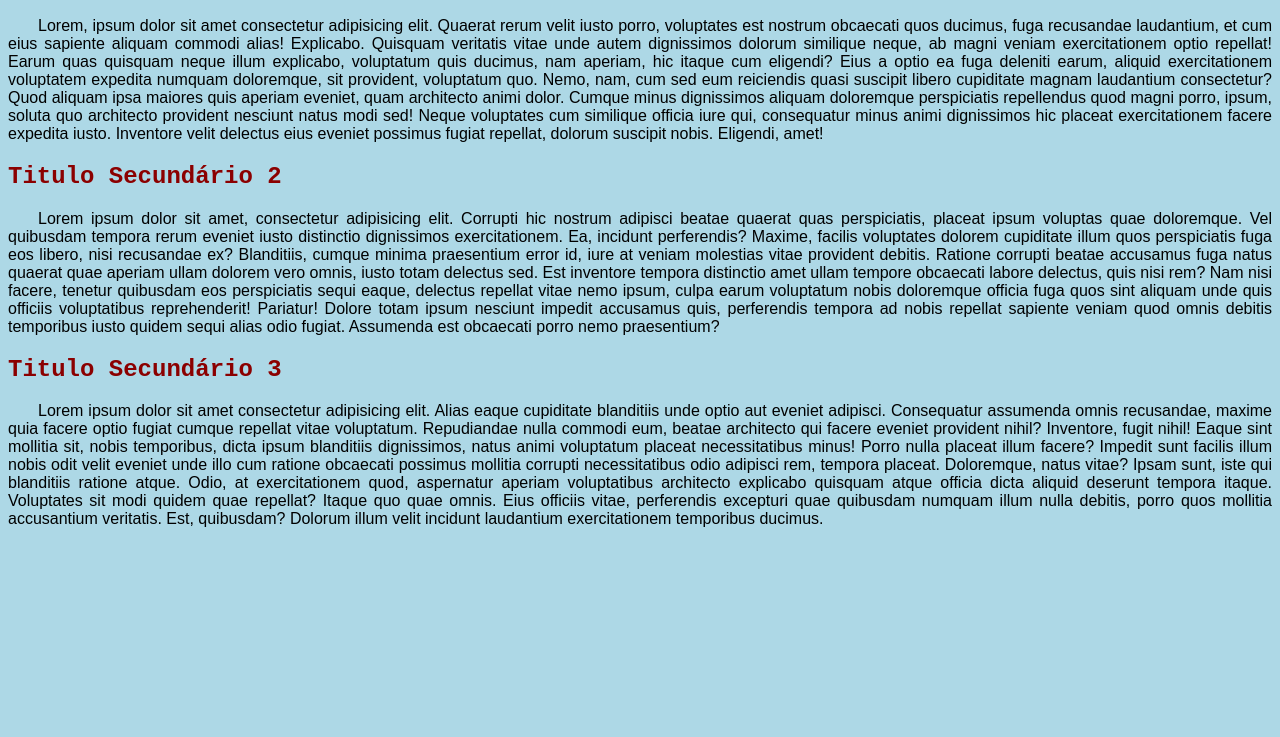
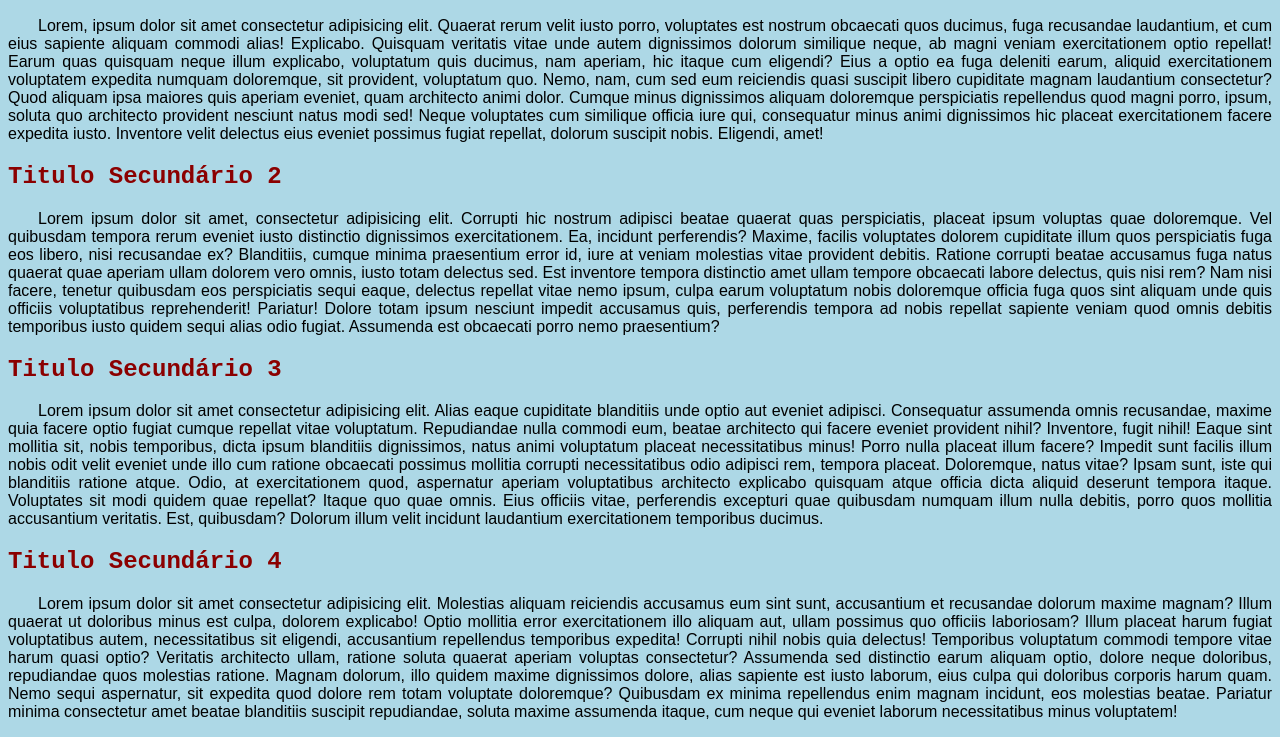
Before and after one commit to Fercs7/site-test, a plain HTML site: page index.html in a window 1280 px wide. Shown: the part 110-847 px from the top of the page. Before the commit the page ends 800 px from the top, so only its background shows below. Drawn offline with Linux system fonts and the light colour scheme.

Commit message:
first commit

```diff
--- a/index.html
+++ b/index.html
@@ -29,5 +29,12 @@
     Porro nulla placeat illum facere? Impedit sunt facilis illum nobis odit velit eveniet unde illo cum ratione obcaecati possimus mollitia corrupti necessitatibus odio adipisci rem, tempora placeat. Doloremque, natus vitae?
     Ipsam sunt, iste qui blanditiis ratione atque. Odio, at exercitationem quod, aspernatur aperiam voluptatibus architecto explicabo quisquam atque officia dicta aliquid deserunt tempora itaque. Voluptates sit modi quidem quae repellat?
     Itaque quo quae omnis. Eius officiis vitae, perferendis excepturi quae quibusdam numquam illum nulla debitis, porro quos mollitia accusantium veritatis. Est, quibusdam? Dolorum illum velit incidunt laudantium exercitationem temporibus ducimus.</p>
+
+    <h2>Titulo Secundário 4</h2>
+    <p>Lorem ipsum dolor sit amet consectetur adipisicing elit. Molestias aliquam reiciendis accusamus eum sint sunt, accusantium et recusandae dolorum maxime magnam? Illum quaerat ut doloribus minus est culpa, dolorem explicabo!
+    Optio mollitia error exercitationem illo aliquam aut, ullam possimus quo officiis laboriosam? Illum placeat harum fugiat voluptatibus autem, necessitatibus sit eligendi, accusantium repellendus temporibus expedita! Corrupti nihil nobis quia delectus!
+    Temporibus voluptatum commodi tempore vitae harum quasi optio? Veritatis architecto ullam, ratione soluta quaerat aperiam voluptas consectetur? Assumenda sed distinctio earum aliquam optio, dolore neque doloribus, repudiandae quos molestias ratione.
+    Magnam dolorum, illo quidem maxime dignissimos dolore, alias sapiente est iusto laborum, eius culpa qui doloribus corporis harum quam. Nemo sequi aspernatur, sit expedita quod dolore rem totam voluptate doloremque?
+    Quibusdam ex minima repellendus enim magnam incidunt, eos molestias beatae. Pariatur minima consectetur amet beatae blanditiis suscipit repudiandae, soluta maxime assumenda itaque, cum neque qui eveniet laborum necessitatibus minus voluptatem!</p>
 </body>
 </html>
```
